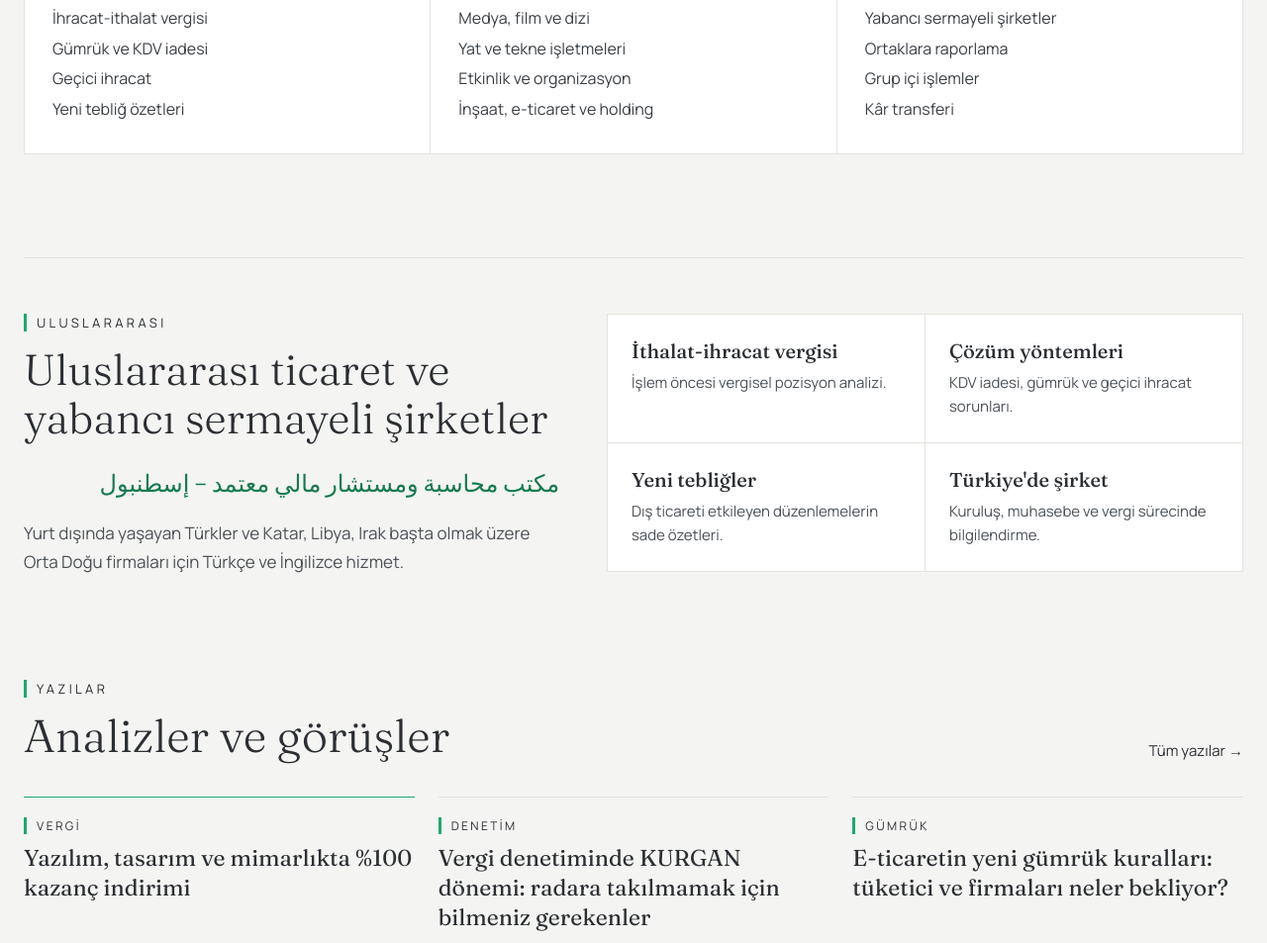
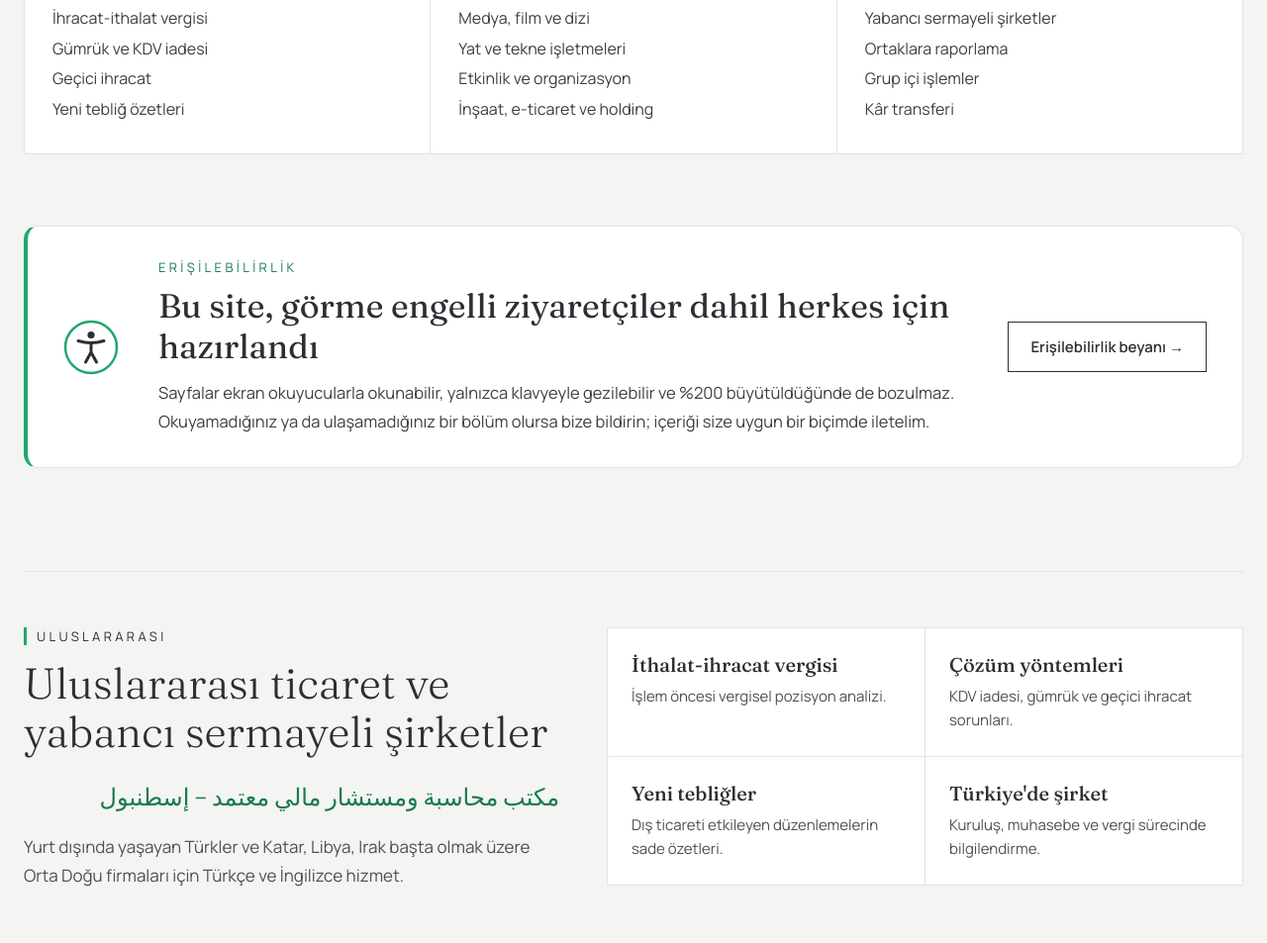
Before and after one commit to musavir34-sns/sns-site, a plain HTML site: page kaynak/tek-sayfa.html in a window 1280 px wide. Shown: the part 2390-3343 px from the top of the page at 99% size. Drawn offline with Linux system fonts and the light colour scheme; files whose address does not match are found by name.

Commit message:
Ana sayfaya erişilebilirlik bölümü, iletişim notuna bildirim cümlesi
Co-Authored-By: Claude Opus 5.5 <noreply@anthropic.com>
Claude-Session: https://claude.ai/code/session_01LNGqQqPQUYqrEKhkocEoWF

```diff
--- a/kaynak/tek-sayfa.html
+++ b/kaynak/tek-sayfa.html
@@ -234,6 +234,16 @@ html,body{overflow-x:clip}
 <h3 style="margin: 10px 0 14px; font-family: Fraunces, serif; font-weight: 500; font-size: 24px">Uluslararası</h3>
 <p style="margin: 0; font-size: 16px; line-height: 1.9; color: #3A3F44">Yabancı sermayeli şirketler<br/>Ortaklara raporlama<br/>Grup içi işlemler<br/>Kâr transferi</p>
 </div>
+</div>
+</section>
+<section id="erisim-bolum" aria-labelledby="erisim-baslik" style="max-width: 1248px; margin: 0 auto; padding: 72px 24px 0">
+<div style="display: flex; flex-wrap: wrap; gap: 28px 40px; align-items: center; background: #FFFFFF; border: 1px solid #E1E4DE; border-left: 4px solid #1FA86D; border-radius: 14px; padding: 32px 36px">
+<svg aria-hidden="true" width="56" height="56" viewBox="0 0 56 56" fill="none"><circle cx="28" cy="28" r="26" stroke="#1FA86D" stroke-width="2.5"/><circle cx="28" cy="15.5" r="3.6" fill="#2B2F33"/><path d="M15 21.5c4.3 1.3 8.6 2 13 2s8.7-.7 13-2" stroke="#2B2F33" stroke-width="3" stroke-linecap="round"/><path d="M28 23.5v9.5M28 33l-5.5 10M28 33l5.5 10" stroke="#2B2F33" stroke-width="3" stroke-linecap="round"/></svg><div style="flex: 1 1 420px">
+<p style="margin: 0; font-size: 13px; letter-spacing: 0.26em; text-transform: uppercase; color: #157A4F">Erişilebilirlik</p>
+<h2 id="erisim-baslik" style="margin: 10px 0 12px; font-family: Fraunces, serif; font-weight: 400; font-size: clamp(26px, 3vw, 34px); line-height: 1.2">Bu site, görme engelli ziyaretçiler dahil herkes için hazırlandı</h2>
+<p style="margin: 0; font-size: 16.5px; line-height: 1.75; color: #3A3F44">Sayfalar ekran okuyucularla okunabilir, yalnızca klavyeyle gezilebilir ve %200 büyütüldüğünde de bozulmaz. Okuyamadığınız ya da ulaşamadığınız bir bölüm olursa bize bildirin; içeriği size uygun bir biçimde iletelim.</p>
+</div>
+<a href="/erisilebilirlik/" style="flex: none; display: inline-block; border: 1px solid #2B2F33; color: #2B2F33; text-decoration: none; padding: 14px 22px; font-size: 15px; font-weight: 600">Erişilebilirlik beyanı →</a>
 </div>
 </section>
 <section id="ulus-bolum" style="max-width: 1248px; margin: 0 auto; padding: 104px 24px 0">
@@ -953,7 +963,7 @@ EK: ……………</pre>
 <div style="position: relative; border: 1px solid #E1E4DE; background: #FFFFFF; height: clamp(280px, 38vw, 520px)">
 <a href="https://www.google.com/maps/search/?api=1&amp;query=41.092933,28.975068" style="position: absolute; inset: 0; display: flex; flex-direction: column; align-items: center; justify-content: center; gap: 12px; text-decoration: none; color: #4A5056; background-image: linear-gradient(#3A3F44 1px, transparent 1px), linear-gradient(90deg, #3A3F44 1px, transparent 1px); background-size: 48px 48px"><svg aria-hidden="true" height="38" viewbox="0 0 22 30" width="30"><path d="M11 29C11 29 21 17 21 11A10 10 0 0 0 1 11C1 17 11 29 11 29Z" fill="#3DDC97"></path><circle cx="11" cy="11" fill="#24282B" r="4"></circle></svg><span style="font-size: 15px">Google Haritalar'da aç →</span><span style="font-size: 13px; color: #666C72">Canlı sitede bu alanda harita görünecek</span></a>
 </div>
-<p style="margin: 14px 0 0; font-size: 14px; line-height: 1.7; color: #5F656B">Büro, Çelik Özer İş Merkezi içinde 49/2 numaradadır. Bu sayfa üzerinden kişisel veri toplanmamaktadır; e-posta ile iletilen bilgiler 6698 sayılı KVKK kapsamında işlenir. <a href="#kvkk" style="font-size: 14px">KVKK Aydınlatma Metni</a></p>
+<p style="margin: 14px 0 0; font-size: 14px; line-height: 1.7; color: #5F656B">Büro, Çelik Özer İş Merkezi içinde 49/2 numaradadır. Sitedeki bir içeriğe ekran okuyucuyla ulaşamazsanız e-posta veya telefonla bildirin; bilgiyi size uygun biçimde iletelim (<a href="/erisilebilirlik/" style="font-size: 14px; color: #157A4F">erişilebilirlik beyanı</a>). Bu sayfa üzerinden kişisel veri toplanmamaktadır; e-posta ile iletilen bilgiler 6698 sayılı KVKK kapsamında işlenir. <a href="#kvkk" style="font-size: 14px">KVKK Aydınlatma Metni</a></p>
 </section>
 <section style="max-width: 1248px; margin: 48px auto 0; padding: 0 24px">
 <div style="border: 1px solid #E1E4DE; border-radius: 14px; padding: 28px 32px; display: grid; grid-template-columns: repeat(auto-fit, minmax(220px, 1fr)); gap: 18px 32px; font-size: 15px; line-height: 1.6; color: #2F3437">
```
Also changed, not shown: iletisim/index.html (+1 -1 lines), index.html (+10 -0 lines).
